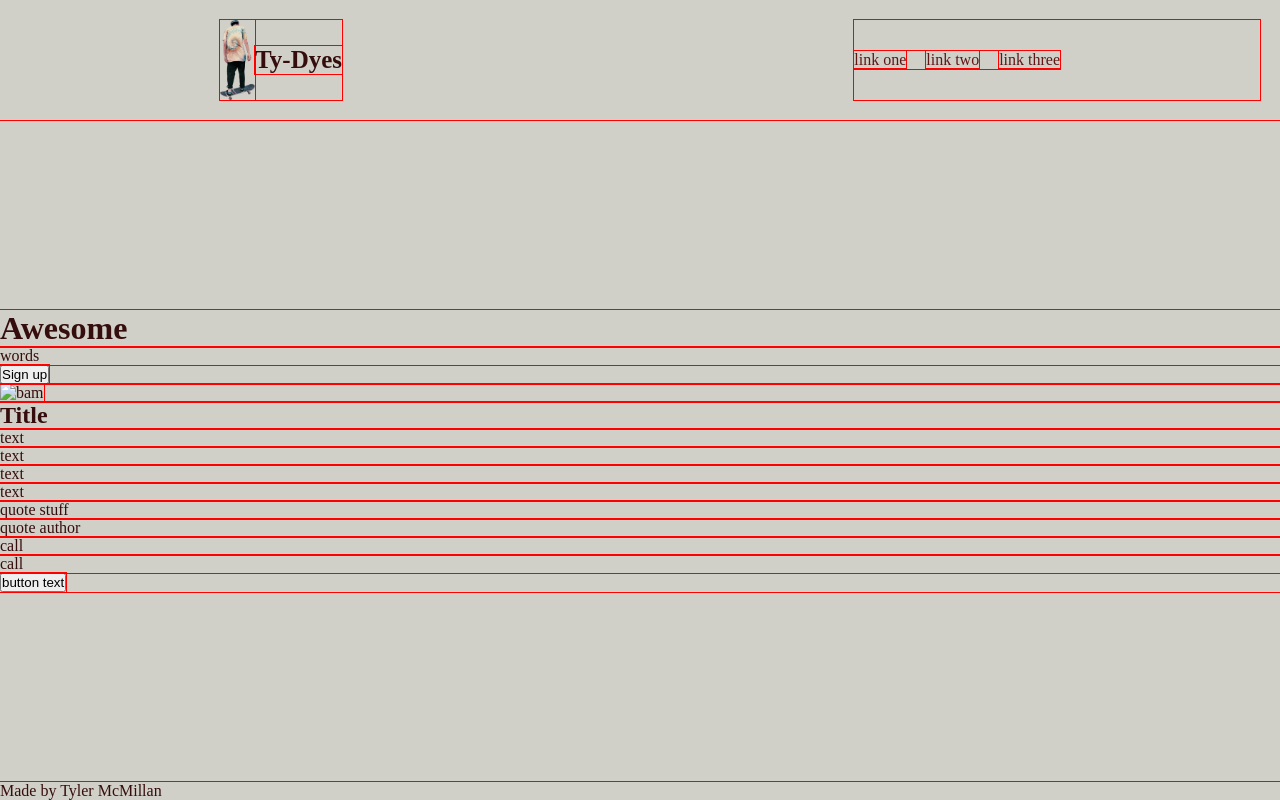
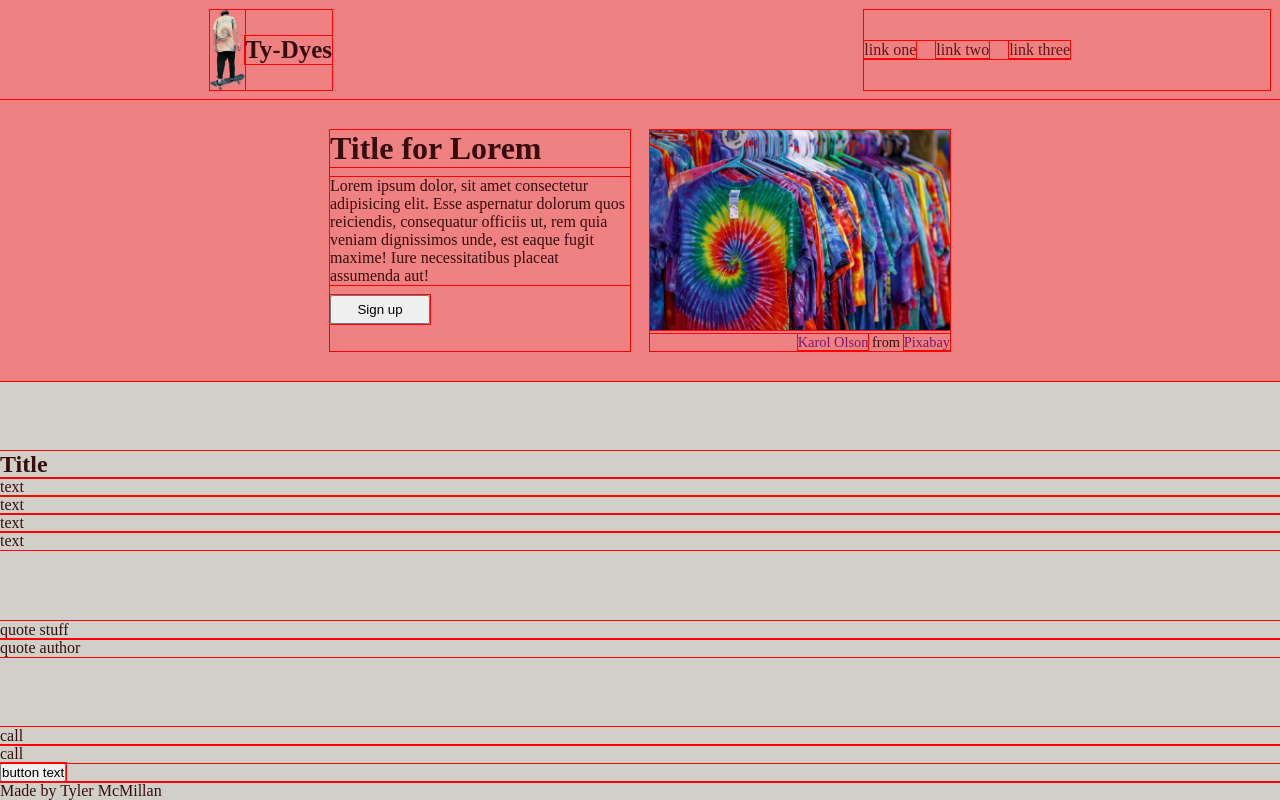
Before and after one commit to mcmityler/tiedye-landing-page, a plain HTML site: page index.html in a window 1280 px wide. Drawn offline with Linux system fonts and the light colour scheme.

Commit message:
Style the inroduction section and header
Made the introduction section and header look similar what is provided.
Also Added image folder last update. Added Logo and intro images, with
credits located within the README

```diff
--- a/index.html
+++ b/index.html
@@ -23,12 +23,13 @@
     <div class="content">
         <div class="intro-section">
             <div class="intro-text">
-                <h1>Awesome</h1>
-                <p>words</p>
-                <button>Sign up</button>
+                <h1>Title for Lorem</h1>
+                <p>Lorem ipsum dolor, sit amet consectetur adipisicing elit. Esse aspernatur dolorum quos reiciendis, consequatur officiis ut, rem quia veniam dignissimos unde, est eaque fugit maxime! Iure necessitatibus placeat assumenda aut!</p>
+                <button class="sign-up">Sign up</button>
             </div>
             <div class="intro-image">
-                <img src="" alt="bam">
+                <img src="./images/intro.jpg" alt="clothing rack full of tie dye shirts">
+                <p class="intro-image-credits"><a href="https://pixabay.com/users/karololson-7825503/?utm_source=link-attribution&utm_medium=referral&utm_campaign=image&utm_content=3591130">Karol Olson</a> from <a href="https://pixabay.com//?utm_source=link-attribution&utm_medium=referral&utm_campaign=image&utm_content=3591130">Pixabay</a></p>
             </div>
         </div>
         <div class="product-section">
--- a/styles.css
+++ b/styles.css
@@ -16,7 +16,8 @@ body{
 .header{
     display:flex;
     justify-content: space-between;
-    padding: 20px;
+    padding: 10px;
+    background-color: #EF8182;
 }
 .header-title{
     font-weight: 800;
@@ -50,3 +51,46 @@ body{
 }
 
 /* CONTENT / BODY STYLING */
+.content{
+    display: flex;
+    flex-direction: column;
+    height: 100vh;
+    justify-content: space-between;
+}
+.intro-section{
+    display:flex;
+    box-sizing: border-box;
+    background-color: #EF8182;
+    gap: 20px;
+    padding: 30px;
+    width: 100%;
+    justify-content: center;
+
+}
+.sign-up{
+    padding: 5px 20px;
+    width: 100px;
+}
+
+.intro-image img{
+    width: 300px;
+    height: auto;
+}
+.intro-text{
+    width: 300px;
+    display: flex;
+    flex-direction: column;
+    gap: 10px;
+}
+.intro-image-credits{
+    color: #360d0d;
+    font-size: 0.9rem;
+    text-align: right;
+}
+.intro-image-credits a{
+    color: #79186c;
+    text-decoration: none;
+
+}
+
+/* Product section STYLING */
```
Also changed, not shown: images/intro.jpg (added), 1 other file.
